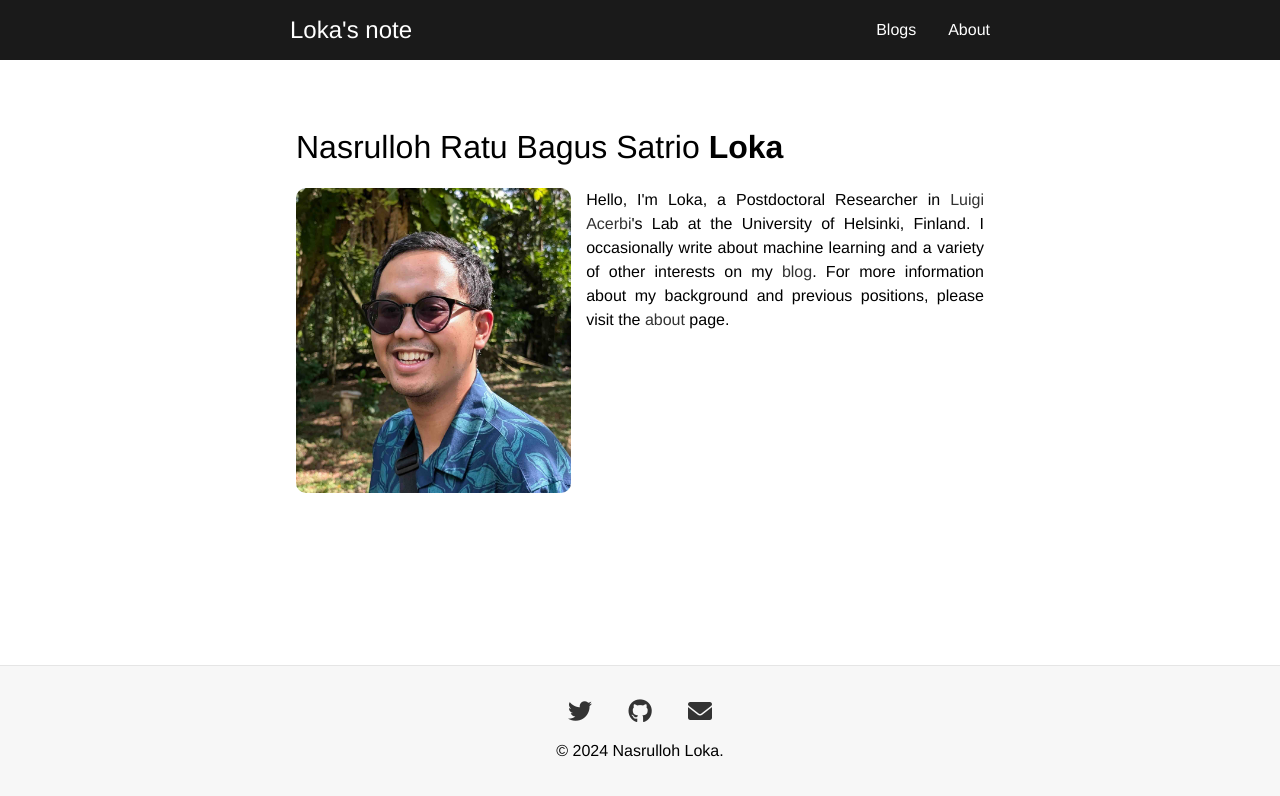
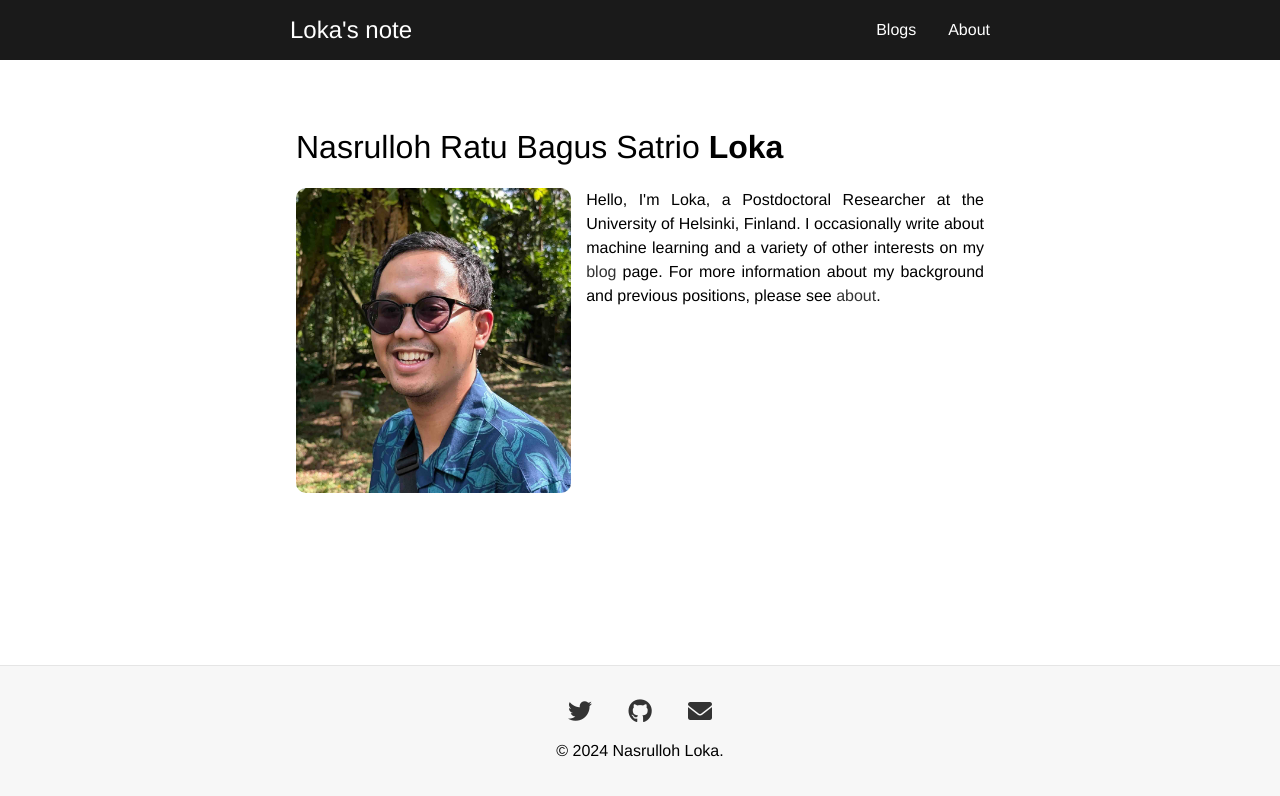
Before and after one commit to satrialoka/satrialoka.github.io, a SvelteKit app: page / in a window 1280 px wide. Shown: the top 796 px of the page. Built offline with nearby package versions, Linux system fonts and the light colour scheme; a small style sheet from the web is missing.

Commit message:
fix front

```diff
--- a/src/routes/+page.svelte
+++ b/src/routes/+page.svelte
@@ -8,6 +8,6 @@
         <img src="images/loka-casual-pic.jpg" alt="Descriptive Alt Text">
     </div>
     <div class="text-container">
-        Hello, I'm Loka, a Postdoctoral Researcher in <a href="https://lacerbi.github.io/">Luigi Acerbi</a>'s Lab at the University of Helsinki, Finland. I occasionally write about machine learning and a variety of other interests on my <a href="/blog">blog</a>. For more information about my background and previous positions, please visit the <a href="/about">about</a> page.
+        Hello, I'm Loka, a Postdoctoral Researcher at the University of Helsinki, Finland. I occasionally write about machine learning and a variety of other interests on my <a href="/blog">blog</a> page. For more information about my background and previous positions, please see <a href="/about">about</a>.
     </div>
 </div>
```
